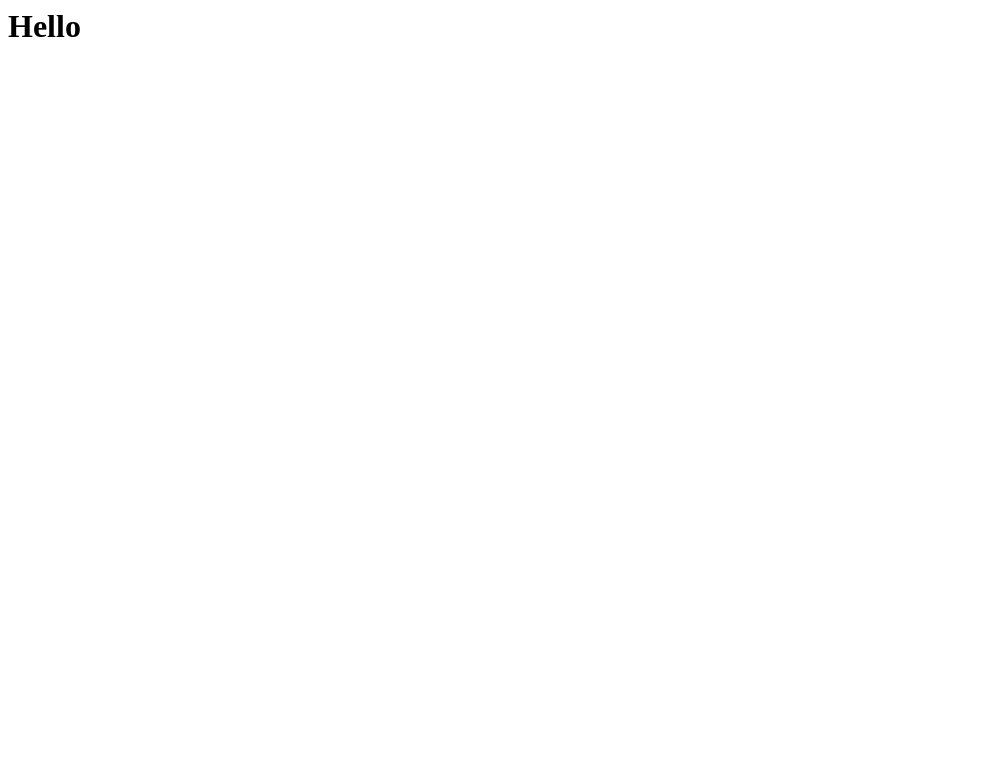
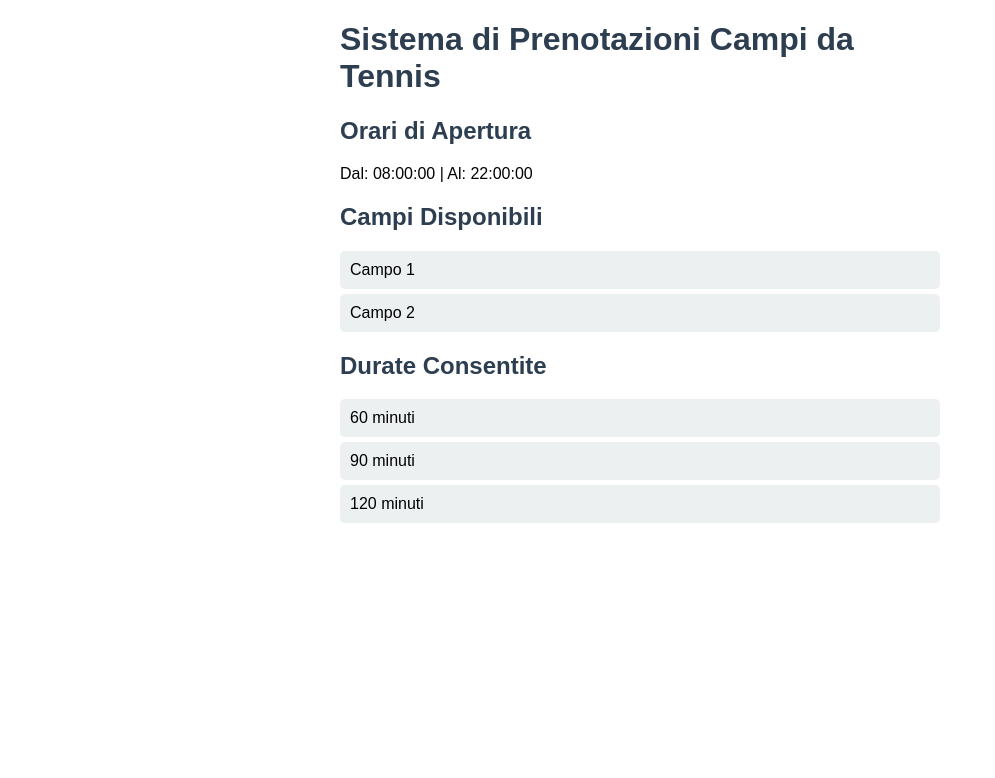
Before and after one commit to spotomax-lab/Prenotazioni-campi-da-Tennis, a Flask app: page / in a window 1280 px wide. Before the commit the part shown is almost empty. Shown: the top 778 px of the page, without its empty margins (0-995 px from the left). Run offline with Flask 3, Linux system fonts and the light colour scheme.

Commit message:
Update index.html

```diff
--- a/templates/index.html
+++ b/templates/index.html
@@ -1 +1,52 @@
-<h1>Hello</h1>
+<!DOCTYPE html>
+<html lang="it">
+<head>
+    <meta charset="UTF-8">
+    <title>Prenotazioni Campi da Tennis</title>
+    <style>
+        body {
+            font-family: Arial, sans-serif;
+            margin: 20px;
+        }
+        h1, h2 {
+            color: #2c3e50;
+        }
+        ul {
+            list-style-type: none;
+            padding: 0;
+        }
+        li {
+            background-color: #ecf0f1;
+            margin: 5px 0;
+            padding: 10px;
+            border-radius: 5px;
+        }
+        .container {
+            max-width: 600px;
+            margin: auto;
+        }
+    </style>
+</head>
+<body>
+    <div class="container">
+        <h1>Sistema di Prenotazioni Campi da Tennis</h1>
+
+        <h2>Orari di Apertura</h2>
+        <p>Dal: {{ open_time }} | Al: {{ close_time }}</p>
+
+        <h2>Campi Disponibili</h2>
+        <ul>
+            {% for court in courts %}
+            <li>{{ court }}</li>
+            {% endfor %}
+        </ul>
+
+        <h2>Durate Consentite</h2>
+        <ul>
+            {% for duration in durations %}
+            <li>{{ duration }} minuti</li>
+            {% endfor %}
+        </ul>
+    </div>
+</body>
+</html>
```
